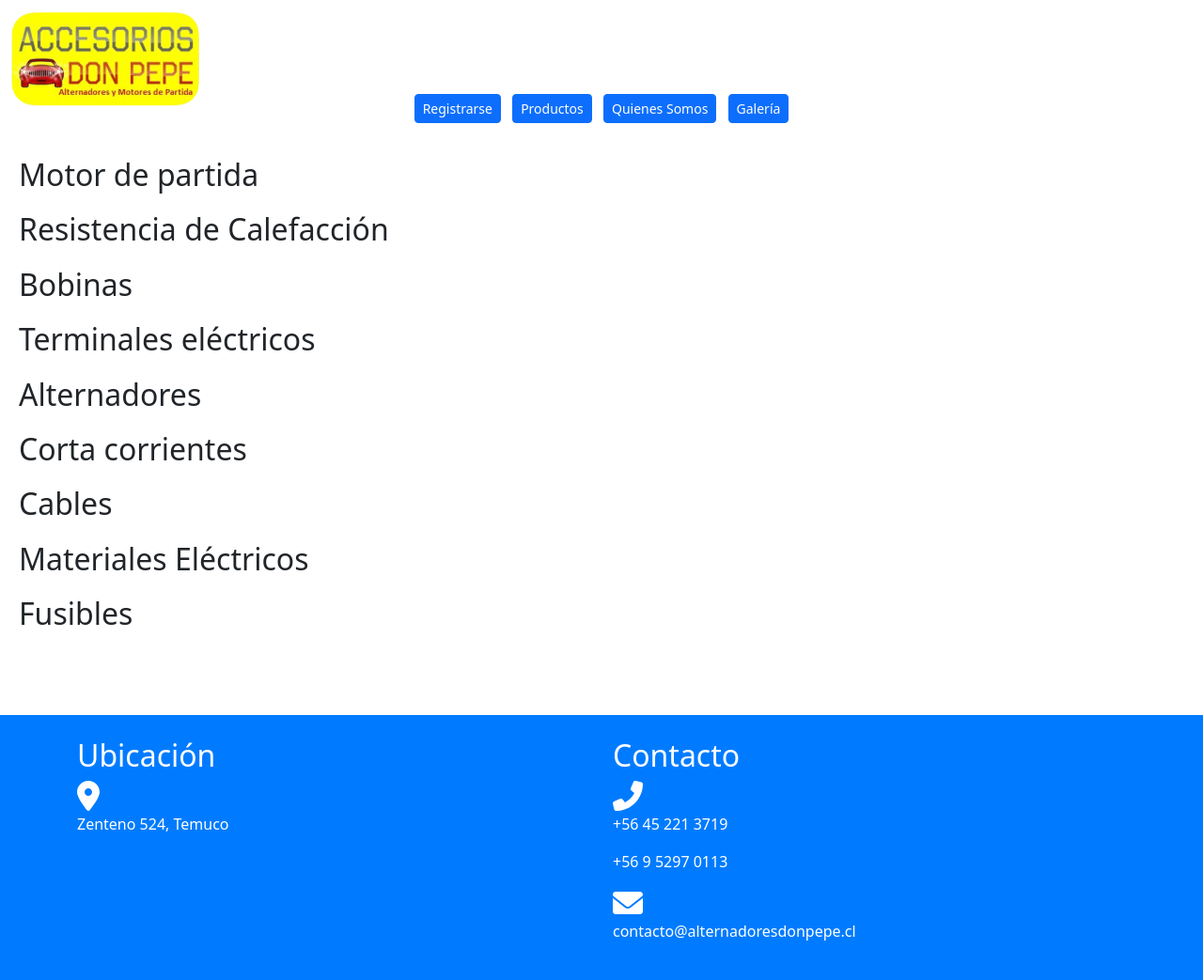
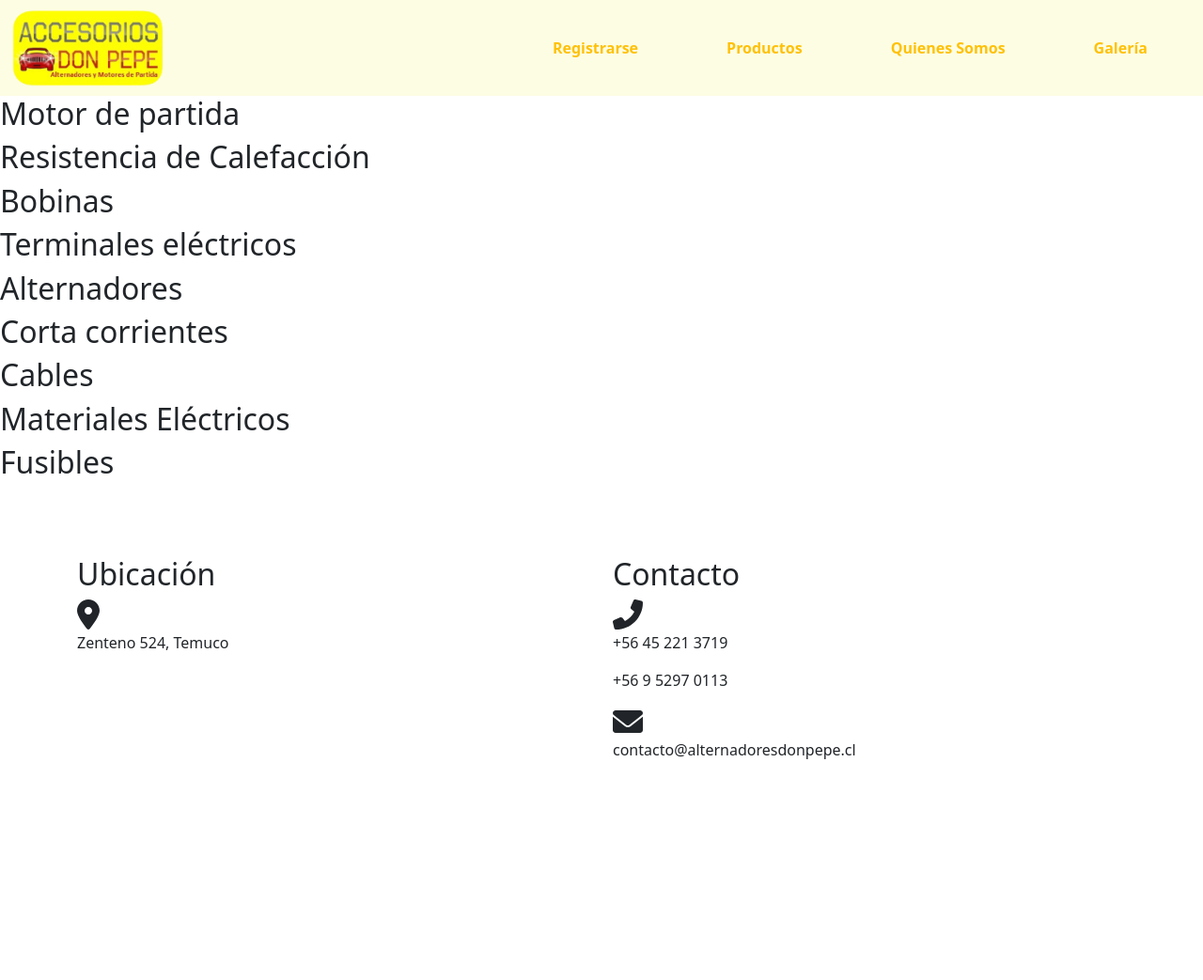
Before and after one commit to ElDotto/DonPepeWebSite, a Django app: page /productos/ in a window 1280 px wide. Shown: the whole page at 94% size. After the commit the page ends 808 px from the top, so only its background shows below. Run offline with Django 3.2, Linux system fonts and the light colour scheme; some libraries are stand-ins or nearby versions.

Commit message:
Cambios 25-04

```diff
--- a/ProyectoDonPepe/ProyectoDonPepe/settings.py
+++ b/ProyectoDonPepe/ProyectoDonPepe/settings.py
@@ -120,7 +120,9 @@
 # https://docs.djangoproject.com/en/3.2/howto/static-files/
 
 STATIC_URL = '/static/'
-
+STATICFILES_DIRS = [
+    os.path.join(BASE_DIR, 'static')
+]
 # Default primary key field type
 # https://docs.djangoproject.com/en/3.2/ref/settings/#default-auto-field
 
--- a/ProyectoDonPepe/core/static/css/inicio.css
+++ b/ProyectoDonPepe/core/static/css/inicio.css
@@ -1,3 +1,6 @@
+.navbar{
+    padding: 0%;
+}
 .navbar-nav li{
     padding: 15px 15px;
 }
@@ -8,5 +11,8 @@
 }
 .navbar-nav li a:hover{
     color: white;
-    transform: scale(1.3);
+    transform: scale(1.05);
 }
+div a img{
+    width: 100%;
+}
--- a/ProyectoDonPepe/core/templates/core/productos.html
+++ b/ProyectoDonPepe/core/templates/core/productos.html
@@ -6,66 +6,41 @@
     <meta charset="UTF-8">
     <meta name="viewport" content="width=device-width, initial-scale=1.0">
     <title>Productos - Accesorios Don Pepe</title>
-    <!-- Enlace a Bootstrap 4 CSS -->
-    <link href="{% static 'bootstrap/css/bootstrap.min.css' %}" rel="stylesheet">
+    <link href="https://cdn.jsdelivr.net/npm/bootstrap@5.0.2/dist/css/bootstrap.min.css" rel="stylesheet" integrity="sha384-EVSTQN3/azprG1Anm3QDgpJLIm9Nao0Yz1ztcQTwFspd3yD65VohhpuuCOmLASjC" crossorigin="anonymous">
     <!-- Agregar librería de Font Awesome para los iconos -->
     <link href="https://cdnjs.cloudflare.com/ajax/libs/font-awesome/6.0.0-beta3/css/all.min.css" rel="stylesheet">
-    <!-- Estilos personalizados aquí -->
-    <style>
-        /* Estilos personalizados aquí */
-        .logo {
-            position: absolute;
-            top: 10px; /* Ajusta según sea necesario */
-            left: 10px; /* Ajusta según sea necesario */
-            z-index: 1000; /* Asegura que el logo esté en la parte superior */
-        }
-
-        .seccion-azul {
-            background-color: #007bff; /* Azul */
-            color: #fff; /* Texto blanco */
-            padding: 20px;
-        }
-
-        .categorias {
-            padding: 20px;
-        }
-
-        .categoria {
-            margin-bottom: 20px;
-        }
-
-        .categoria h2 {
-            cursor: pointer;
-        }
-
-        .producto img {
-            max-width: 100%;
-        }
-    </style>
+    <link type="text/css" rel="stylesheet" href="{% static 'css/inicio.css' %}">
 </head>
 <body>
 
-    <!-- Sección de botones de navegación -->
-    <div class="text-center" style="margin-top: 100px;"> <!-- Ajuste de margen superior para dejar espacio para el logo -->
+    <nav class="navbar navbar-expand-lg navbar-light" style="background-color: #fdfde3;">
+        <div class="container-fluid">
             <!-- Logo clickeable que redirige a la página de inicio -->
-        <a href="{% url 'inicio' %}">
-            <img src="{% static 'img/logo-don-pepe.png' %}" class="logo" alt="Accesorios Don Pepe">
+            <a class="navbar-brand" href="{% url 'inicio' %}">
+                <img src="{% static 'img/logo-don-pepe.png' %}" class="logo" style="max-width: 80%;" alt="Accesorios Don Pepe">
             </a>
-        <ul class="list-inline">
-            <li class="list-inline-item">
-                <a class="btn btn-primary btn-sm" href="{% url 'register' %}">Registrarse</a>
+            <button class="navbar-toggler" type="button" data-bs-toggle="collapse" data-bs-target="#navbarNav" aria-controls="navbarNav" aria-expanded="false" aria-label="Toggle navigation">
+                <span class="navbar-toggler-icon"></span>
+            </button>
+            <div class="collapse navbar-collapse justify-content-end" id="navbarNav">
+                <ul class="navbar-nav">
+                    <li class="nav-item">
+                        <a class="btn btn-outline-warning py-4 px-4 mx-2" href="{% url 'register' %}">Registrarse</a>
                     </li>
-            <li class="list-inline-item">
-                <a class="btn btn-primary btn-sm" href="{% url 'productos' %}">Productos</a>
+                    <li class="nav-item">
+                        <a class="btn btn-outline-warning py-4 px-4 mx-2" href="{% url 'productos' %}">Productos</a>
                     </li>
-            <li class="list-inline-item">
-                <a class="btn btn-primary btn-sm" href="{% url 'quienessomos' %}">Quienes Somos</a>
+                    <li class="nav-item">
+                        <a class="btn btn-outline-warning py-4 px-4 mx-2" href="{% url 'quienessomos' %}">Quienes Somos</a>
                     </li>
-            <li class="list-inline-item">
-                <a class="btn btn-primary btn-sm" href="{% url 'galeria' %}">Galería</a>
+                    <li class="nav-item">
+                        <a class="btn btn-outline-warning py-4 px-4 mx-2" href="{% url 'galeria' %}">Galería</a>
                     </li>
                 </ul>
+
             </div>
+        </div>
+    </nav>
 
     <!-- Sección de categorías -->
     <div class="categorias">
@@ -195,10 +170,11 @@
             </div>
         </div>
     </div>
-
    <!-- Scripts de Bootstrap y Font Awesome -->
+   <script src="https://cdn.jsdelivr.net/npm/bootstrap@5.0.2/dist/js/bootstrap.bundle.min.js" integrity="sha384-MrcW6ZMFYlzcLA8Nl+NtUVF0sA7MsXsP1UyJoMp4YLEuNSfAP+JcXn/tWtIaxVXM" crossorigin="anonymous"></script>
    <script src="https://code.jquery.com/jquery-3.5.1.slim.min.js"></script>
-    <script src="https://stackpath.bootstrapcdn.com/bootstrap/4.5.2/js/bootstrap.bundle.min.js"></script>
    <script src="https://cdnjs.cloudflare.com/ajax/libs/font-awesome/6.0.0-beta3/js/all.min.js"></script>
+   <!-- Librería para Lightbox -->
+   <script src="https://cdnjs.cloudflare.com/ajax/libs/lightbox2/2.11.3/js/lightbox.min.js"></script>
 </body>
 </html>
```
Also changed, not shown: ProyectoDonPepe/core/static/css/register.css (+18 -0 lines), ProyectoDonPepe/core/templates/core/galeria.html (+25 -19 lines), ProyectoDonPepe/core/templates/core/inicio.html (+3 -4 lines), ProyectoDonPepe/core/templates/core/quienessomos.html (+25 -16 lines), ProyectoDonPepe/core/templates/core/register.html (+62 -44 lines), ProyectoDonPepe/core/static/img/wallpaper.png (added). Lines whose indentation alone changed are shown as unchanged.
